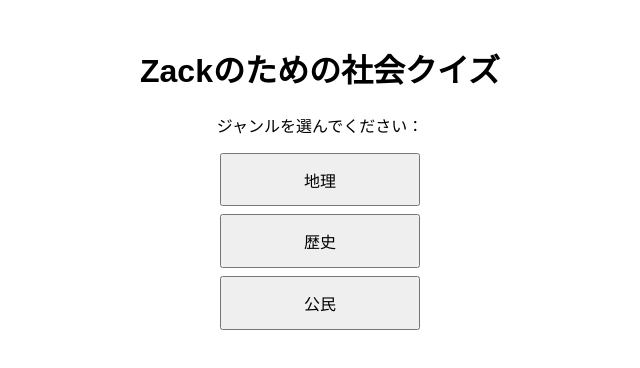
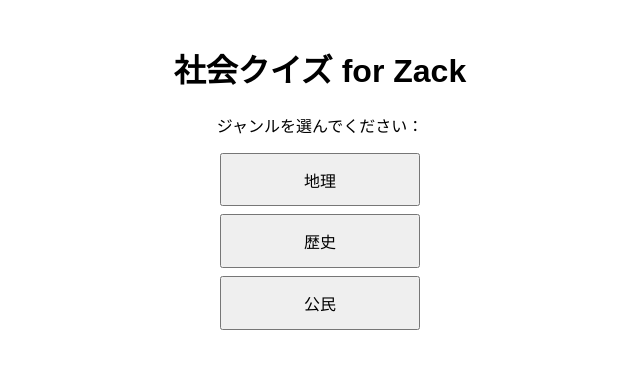
Before and after one commit to Yasai-3/social-quiz-1, a plain HTML site: page index.html in a window 1280 px wide. Shown: the whole page, without its empty margins (320-960 px from the left). Drawn offline with Linux system fonts and the light colour scheme.

Commit message:
Update index.html

```diff
--- a/index.html
+++ b/index.html
@@ -7,7 +7,7 @@
   <link rel="stylesheet" href="style.css">
 </head>
 <body>
-  <h1>Zackのための社会クイズ</h1>
+  <h1>社会クイズ for Zack</h1>
   <p>ジャンルを選んでください：</p>
   <button onclick="startQuiz('geography')">地理</button>
   <button onclick="startQuiz('history')">歴史</button>
```
